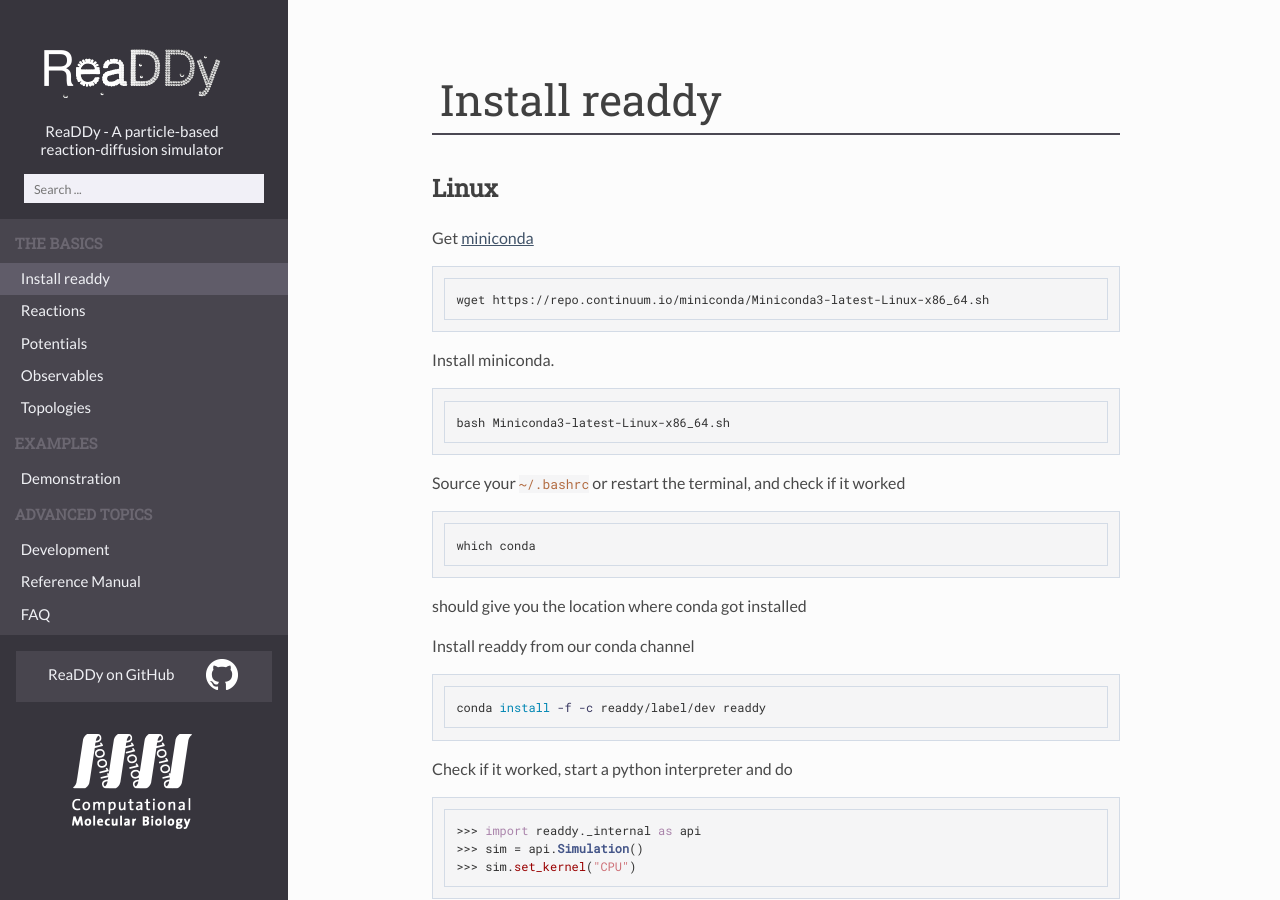
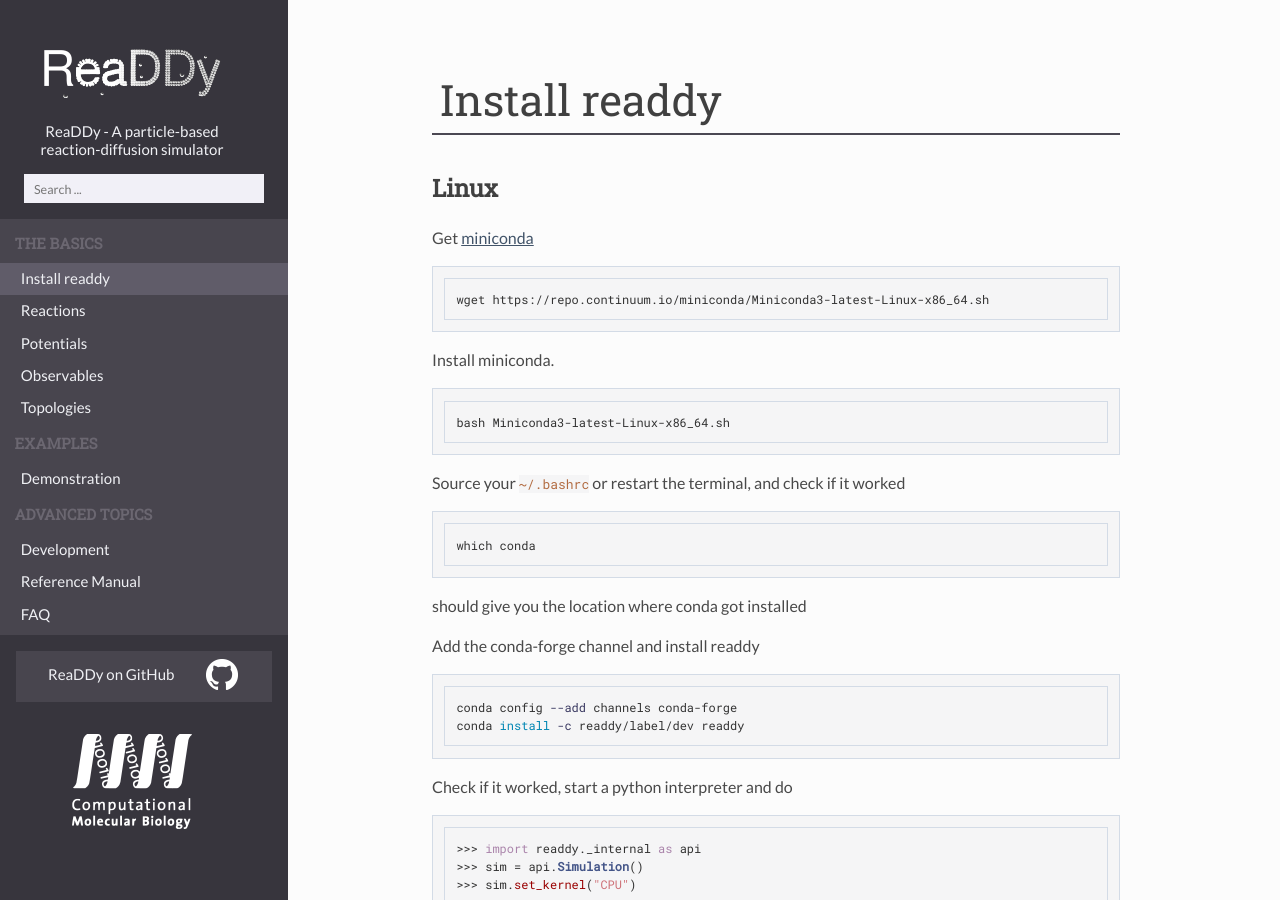
Before and after one commit to readdy/readdy_documentation, a Jekyll site: the page built from readdy_documentation/installation.md, in a window 1280 px wide. Built offline with Jekyll 4.4.1, drawn with Linux system fonts in a browser that asks for light colours.

Commit message:
modified installation instructions

````diff
--- a/readdy_documentation/installation.md
+++ b/readdy_documentation/installation.md
@@ -19,9 +19,10 @@ which conda
 ```
 should give you the location where conda got installed
 
-Install readdy from our conda channel
+Add the conda-forge channel and install readdy
 ```bash
-conda install -f -c readdy/label/dev readdy
+conda config --add channels conda-forge
+conda install -c readdy/label/dev readdy
 ```
 Check if it worked, start a python interpreter and do
 ```python
````
Also changed, not shown: other parts of readdy_documentation/installation.md (+1 -1 lines).
